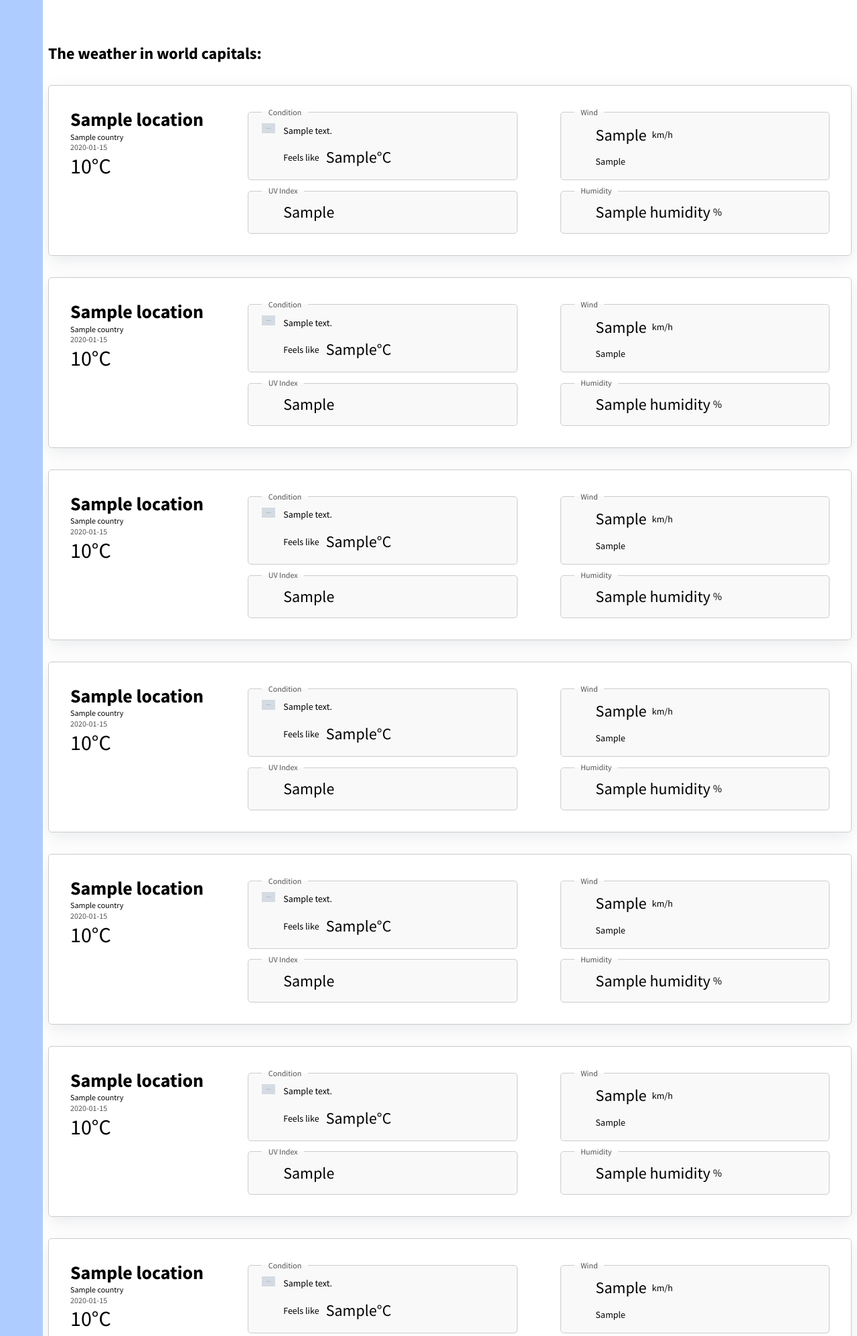
After one commit to ardakoc/djweather, a Django app: page /capitals/ in a window 1280 px wide. The commit adds this page. Shown: the top 1995 px of the page at 67% size. Run offline with Django 4.2, Linux system fonts and the light colour scheme; tables that the repository leaves empty hold one stand-in row (values such as "Sample post"); grey boxes marked "Sample" are stand-in pictures; a database or web service that is not in the repository returns one stand-in record (values such as "Sample title"); data that the repository does not hold is empty.

Commit message:
capitals page was done. added air quality for current location data.

```diff
--- a/api/urls.py
+++ b/api/urls.py
@@ -5,4 +5,5 @@ from . import views
 urlpatterns = [
     path('', views.home, name='home'),
     path('search/', views.search, name='search'),
+    path('capitals/', views.get_capitals, name='capitals'),
 ]
--- a/api/views.py
+++ b/api/views.py
@@ -10,7 +10,7 @@ def home(request):
     city = find_location(request)
     if city != None:
         response = requests.get(
-            f'https://api.weatherapi.com/v1/current.json?key={WEATHER_API_KEY}&q={city}&aqi=no')
+            f'https://api.weatherapi.com/v1/current.json?key={WEATHER_API_KEY}&q={city}&aqi=yes')
         response = response.json()
         return render(request, "home.html", {
             'location': response['location']['name'],
@@ -22,8 +22,9 @@ def home(request):
             'wind': response['current']['wind_kph'],
             'wind_direction': response['current']['wind_dir'],
             'humidity': response['current']['humidity'],
-            'uv_index': response['current']['uv'] })
-    return render(request, "home.html")
+            'uv_index': response['current']['uv'],
+            'air_quality': response['current']['air_quality']['us-epa-index'] })
+    return render(request, 'home.html')
 
 
 def search(request):
@@ -48,7 +49,51 @@ def search(request):
                 'wind_direction': response['current']['wind_dir'],
                 'humidity': response['current']['humidity'],
                 'uv_index': response['current']['uv'] })
-        return render(request, "search.html")
+        return render(request, 'search.html')
+
+
+def get_capitals(request):
+    cities = [
+        'Washington DC',
+        'London',
+        'Rome',
+        'Paris',
+        'Madrid',
+        'Moscow',
+        'Berlin',
+        'Amsterdam',
+        'Bern',
+        'Ankara',
+        'Sydney',
+        'Abu Dhabi',
+        'Doha',
+        'Riyadh',
+        'Jerusalem',
+        'Beijing',
+        'Tokyo',
+        'Ottawa',
+        'Buenos Aires',
+        'New Delhi',
+    ]
+
+    capitals = {}
+    for city in cities:
+        response = requests.get(
+            f'https://api.weatherapi.com/v1/current.json?key={WEATHER_API_KEY}&q={city}&aqi=no')
+        response = response.json()
+        capitals[city] = {
+                'location': response['location']['name'],
+                'country': response['location']['country'],
+                'localtime': response['location']['localtime'],
+                'temperature': response['current']['temp_c'],
+                'feels_like': response['current']['feelslike_c'],
+                'condition': response['current']['condition']['text'],
+                'icon': response['current']['condition']['icon'],
+                'wind': response['current']['wind_kph'],
+                'wind_direction': response['current']['wind_dir'],
+                'humidity': response['current']['humidity'],
+                'uv_index': response['current']['uv'] }
+    return render(request, 'capitals.html', {'capitals': capitals})
 
 
 def find_location(request):
--- /dev/null
+++ b/static/css/capitals.css
@@ -0,0 +1,16 @@
+.capitals-page {
+    width: 1200px;
+
+    display: flex;
+    flex-direction: column;
+    justify-content: center;
+    gap: 32px;
+}
+
+.country {
+    font-size: 12px;
+}
+
+.weather:last-child {
+    margin-bottom: 64px;
+}
--- a/static/css/style.css
+++ b/static/css/style.css
@@ -7,6 +7,7 @@
 body {
     line-height: 1.3;
     font-family: 'Source Sans Pro', sans-serif;
+    height: 100vh;
 
     display: grid;
     grid-template-columns: 1fr 99fr;
@@ -19,7 +20,7 @@ h1 {
 .main-nav {
     background-color: #aeccff;
     width: 64px;
-    height: 100vh;
+    flex: 1 0 10%;
 }
 
 .menu {
@@ -64,6 +65,7 @@ h1 {
 
 .container {
     padding-top: 64px;
+    overflow-y: auto;
 
     display: flex;
     flex-direction: column;
--- a/templates/base.html
+++ b/templates/base.html
@@ -15,17 +15,17 @@
         <title>{% block title %}Weather in {{ location }}{% endblock title %}</title>
     </head>
     <body>
-        <nav class="main-nav">
+        <aside class="main-nav">
             <ul class="menu">
                 <li><a title="Home" class="menu-logo" href="{% url 'home' %}"><i class="fa-solid fa-cloud-sun-rain"></i></a></li>
                 <div class="nav-buttons">
                     <li><a title="Search location" class="menu-btn" href="{% url 'search' %}"><i class="fa-solid fa-magnifying-glass"></i></a></li>
                     <li><a title="My favorite places" class="menu-btn" href="#"><i class="fa-regular fa-heart"></i></a></li>
-                    <li><a title="Capitals" class="menu-btn" href="#"><i class="fa-solid fa-earth-americas"></i></a></li>
+                    <li><a title="Capitals" class="menu-btn" href="{% url 'capitals' %}"><i class="fa-solid fa-earth-americas"></i></a></li>
                     <li><a title="Random city" class="menu-btn" href="#"><i class="fa-solid fa-shuffle"></i></a></li>
                 </div>
             </ul>
-        </nav>
+        </aside>
 
         <section class="container">
             {% block content %}{% endblock content %}
--- /dev/null
+++ b/templates/capitals.html
@@ -0,0 +1,49 @@
+{% extends 'base.html' %}
+
+{% load static %}
+
+{% block title %}Weather in capitals{% endblock title %}
+
+{% block content %}
+    <link rel="stylesheet" href="{% static 'css/weather.css' %}">
+    <link rel="stylesheet" href="{% static 'css/capitals.css' %}">
+
+    <section class="capitals-page">
+        <h2 class="capitals-page-title">The weather in world capitals:</h2>
+        {% for capital, value in capitals.items %}
+            <div class="weather">
+                <div class="location">
+                    <h1 class="location-name">{{ value.location }}</h1>
+                    <p class="country">{{ value.country }}</p>
+                    <p class="localtime">{{ value.localtime }}</p>
+                    <p class="temperature">{{ value.temperature|floatformat }}°C</p>
+                </div>
+                <fieldset class="weather-box condition">
+                    <legend class="box-title">Condition</legend>
+                    <img class="condition-description-icon" src="{{ value.icon }}" />
+                    <p class="condition-description">{{ value.condition }} </p>
+                    <i class="fa-solid fa-temperature-half feels-like-icon"></i>
+                    <p class="feels-like">Feels like <span class="feels-like-tmp">{{ value.feels_like }}°C</span></p>
+                </fieldset>
+                <fieldset class="weather-box wind">
+                    <legend class="box-title">Wind</legend>
+                    <i class="fa-solid fa-wind wind-speed-icon"></i>
+                    <p class="wind-speed">{{ value.wind }} <span class="wind-speed-unit">km/h</span></p>
+                    <i class="fa-regular fa-compass wind-direction-icon"></i>
+                    <p class="wind-direction">{{ value.wind_direction }}</p>
+                </fieldset>
+                <fieldset class="weather-box uv">
+                    <legend class="box-title">UV Index</legend>
+                    <i class="fa-regular fa-sun uv-icon"></i>
+                    <p class="uv-index">{{ value.uv_index }}</p>
+                </fieldset>
+                <fieldset class="weather-box humidity">
+                    <legend class="box-title">Humidity</legend>
+                    <i class="fa-solid fa-water humidity-icon"></i>
+                    <p class="humidity-percentage">{{ value.humidity }}<span class="percentage">%</span></p>
+                </fieldset>
+            </div>
+        {% endfor %}
+    </section>
+
+{% endblock content %}
--- a/templates/search.html
+++ b/templates/search.html
@@ -5,7 +5,7 @@
 {% block title %}Search location{% endblock title %}Search location
 
 {% block content %}
-    <link rel="stylesheet" href="{% static 'css/home.css' %}">
+    <link rel="stylesheet" href="{% static 'css/weather.css' %}">
     <link rel="stylesheet" href="{% static 'css/search.css' %}">
     <section class="search-page">
         <form class="search-form" action="{% url 'search' %}" method="GET">
```
Also changed, not shown: static/css/weather.css (renamed from static/css/home.css, +44 -28 lines), templates/home.html (+22 -5 lines).
